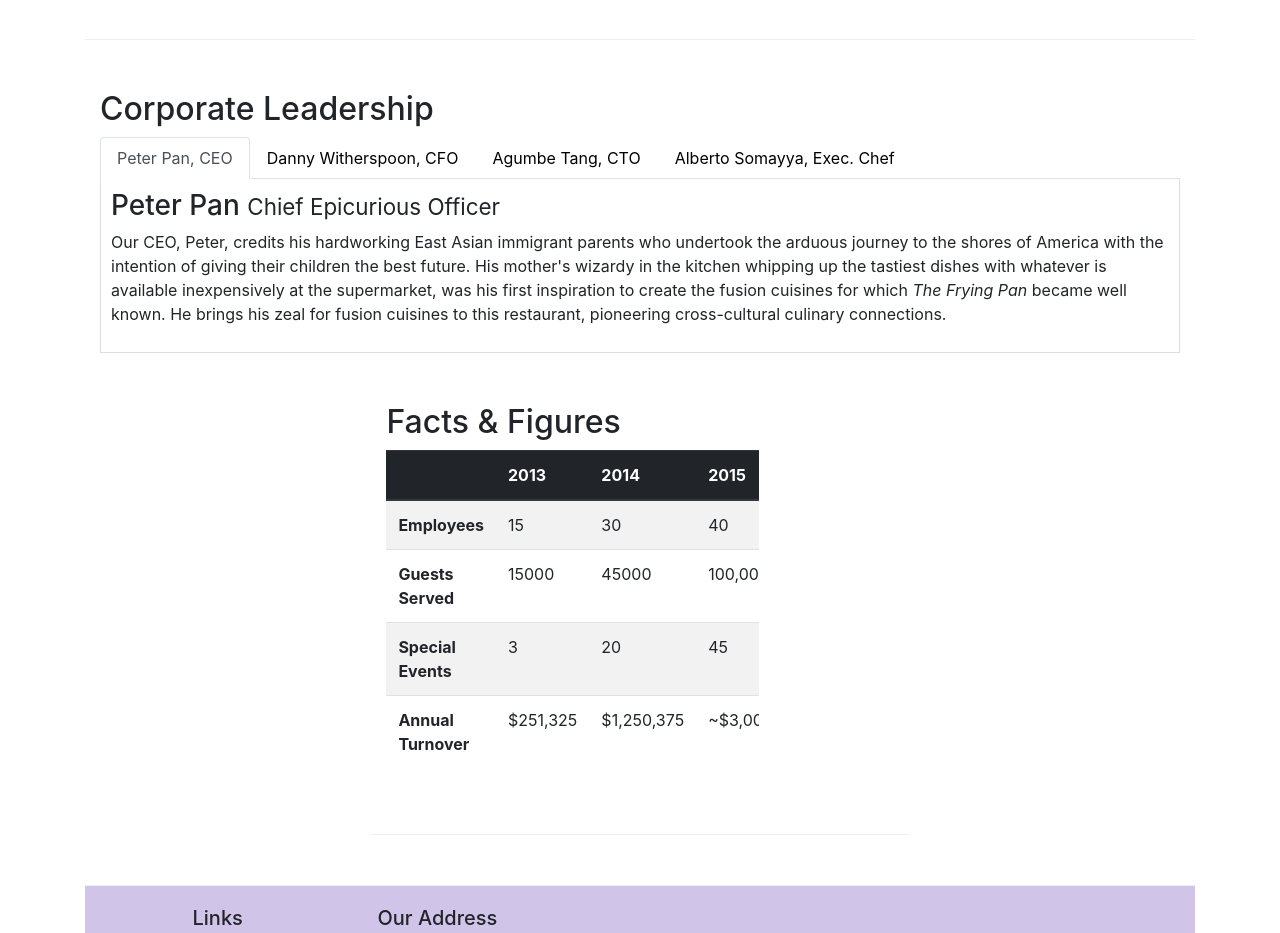
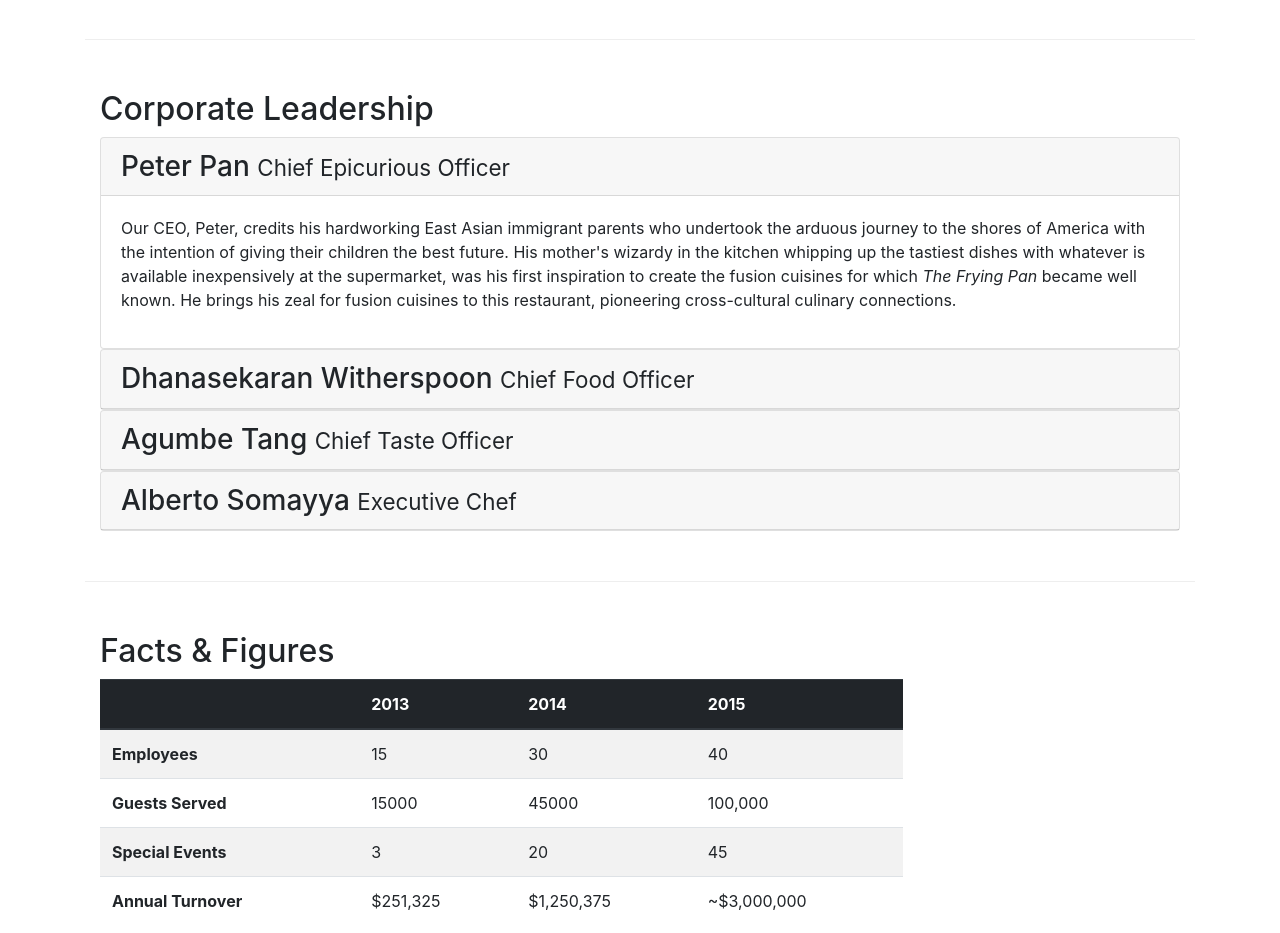
Before and after one commit to swati-53471/bootstrap2, a website: page aboutus.html in a window 1280 px wide. Shown: the part 880-1813 px from the top of the page. Drawn offline with nearby package versions, Linux system fonts and the light colour scheme.

Commit message:
accordion

```diff
--- a/aboutus.html
+++ b/aboutus.html
@@ -102,43 +102,66 @@
         <div class="row row-content">
             <div class="col-12">
                 <h2>Corporate Leadership</h2>
-                <ul class="nav nav-tabs">
-                    <li class="nav-item">
-                      <a class="nav-link active" href="#peter"
-                        role="tab" data-toggle="tab">Peter Pan, CEO</a>
-                    </li>
-                    <li class="nav-item">
-                      <a class="nav-link" href="#danny" role="tab"
-                        data-toggle="tab">Danny Witherspoon, CFO</a>
-                    </li>
-                    <li class="nav-item">
-                      <a class="nav-link" href="#agumbe"role="tab"
-                        data-toggle="tab">Agumbe Tang, CTO</a>
-                    </li>
-                    <li class="nav-item">
-                      <a class="nav-link" href="#alberto" role="tab"
-                        data-toggle="tab">Alberto Somayya, Exec. Chef</a>
-                    </li>
-                </ul>
-                <div class="tab-content">
-                    <div role="tabpanel" class="tab-pane fade show active" id="peter">
-                        <h3>Peter Pan <small>Chief Epicurious Officer</small></h3>
-                        <p class="d-none d-sm-block">Our CEO, Peter, credits his hardworking East Asian immigrant parents who undertook the arduous journey to the shores of America with the intention of giving their children the best future. His mother's wizardy in the kitchen whipping up the tastiest dishes with whatever is available inexpensively at the supermarket, was his first inspiration to create the fusion cuisines for which <em>The Frying Pan</em> became well known. He brings his zeal for fusion cuisines to this restaurant, pioneering cross-cultural culinary connections.</p>
+                <div id="accordion">
+                    <div class="card">
+                        <div role="tab" class="card-header" id="peterhead">
+                            <h3 class="mb-0">
+                                <a data-toggle="collapse" data-target="#peter">
+                                 Peter Pan <small>Chief Epicurious Officer</small>
+                                </a>
+                             </h3>
+                        </div>
+                        <div class="collapse show" id="peter" data-parent="#accordion">
+                            <div class="card-body">
+                                <p class="d-none d-sm-block">Our CEO, Peter, credits his hardworking East Asian immigrant parents who undertook the arduous journey to the shores of America with the intention of giving their children the best future. His mother's wizardy in the kitchen whipping up the tastiest dishes with whatever is available inexpensively at the supermarket, was his first inspiration to create the fusion cuisines for which <em>The Frying Pan</em> became well known. He brings his zeal for fusion cuisines to this restaurant, pioneering cross-cultural culinary connections.</p>
+                            </div>
+                        </div>
                     </div>
-                    <div role="tabpanel" class="tab-pane fade" id="danny">
-                        <h3>Dhanasekaran Witherspoon <small>Chief Food Officer</small></h3>
-                        <p class="d-none d-sm-block">Our CFO, Danny, as he is affectionately referred to by his colleagues, comes from a long established family tradition in farming and produce. His experiences growing up on a farm in the Australian outback gave him great appreciation for varieties of food sources. As he puts it in his own words, <em>Everything that runs, wins, and everything that stays, pays!</em></p>
+                    <div class="card">
+                        <div class="card-header" role="tab" id="dannyhead">
+                            <h3 class="mb-0">
+                                <a class="collapsed" data-toggle="collapse" data-target="#danny">
+                                 Dhanasekaran Witherspoon <small>Chief Food Officer</small></h3>
+                                </a>
+                        </div>
+                        <div class="collapse" id="danny" data-parent="#accordion">
+                            <div class="card-body">
+                                <p class="d-none d-sm-block">Our CFO, Danny, as he is affectionately referred to by his colleagues, comes from a long established family tradition in farming and produce. His experiences growing up on a farm in the Australian outback gave him great appreciation for varieties of food sources. As he puts it in his own words, <em>Everything that runs, wins, and everything that stays, pays!</em></p>
+                            </div>
+                        </div>
                     </div>
-                    <div role="tabpanel" class="tab-pane fade" id="agumbe">
-                        <h3>Agumbe Tang <small>Chief Taste Officer</small></h3>
-                        <p class="d-none d-sm-block">Blessed with the most discerning gustatory sense, Agumbe, our CTO, personally ensures that every dish that we serve meets his exacting tastes. Our chefs dread the tongue lashing that ensues if their dish does not meet his exacting standards. He lives by his motto, <em>You click only if you survive my lick.</em></p>
+                    <div class="card">
+                        <div class="card-header" role="tab" id="agumbehead">
+                            <h3 class="mb-0">
+                                <a class="collapsed" data-toggle="collapse" data-target="#agumbe">
+                                    Agumbe Tang <small>Chief Taste Officer</small>
+                                </a>
+                            </h3>
+                        </div>
+                        <div class="collapse" id="agumbe" data-parent="#accordion">
+                            <div class="card-body">
+                                <p class="d-none d-sm-block">Blessed with the most discerning gustatory sense, Agumbe, our CTO, personally ensures that every dish that we serve meets his exacting tastes. Our chefs dread the tongue lashing that ensues if their dish does not meet his exacting standards. He lives by his motto, <em>You click only if you survive my lick.</em></p>
+
+                            </div>
+                        </div>
                     </div>
-                    <div role="tabpanel" class="tab-pane fade" id="danny">
-                        <h3>Alberto Somayya <small>Executive Chef</small></h3>
-                        <p class="d-none d-sm-block">Award winning three-star Michelin chef with wide International experience having worked closely with whos-who in the culinary world, he specializes in creating mouthwatering Indo-Italian fusion experiences. He says, <em>Put together the cuisines from the two craziest cultures, and you get a winning hit! Amma Mia!</em></p>
+                    <div class="card">
+                        <div class="card-header" role="tab" id="albertohead">
+                            <h3 class="mb-0">
+                                <a class="collapsed" data-toggle="collapse" data-target="#alberto">
+                                    Alberto Somayya <small>Executive Chef</small>
+                                </a>
+                            </h3>
+                        </div>
+                        <div class="collapse" id="alberto" data-parent="#accordion">
+                            <div class="card-body">
+                                <p class="d-none d-sm-block">Award winning three-star Michelin chef with wide International experience having worked closely with whos-who in the culinary world, he specializes in creating mouthwatering Indo-Italian fusion experiences. He says, <em>Put together the cuisines from the two craziest cultures, and you get a winning hit! Amma Mia!</em></p>
+                            </div>
+                        </div>
+                    </div>
                 </div>
             </div>
-       </div>
+        </div>
        <div class="row row-content">
            <div class="col-12 col-sm-9">
                <h2>Facts &amp; Figures</h2>
```
